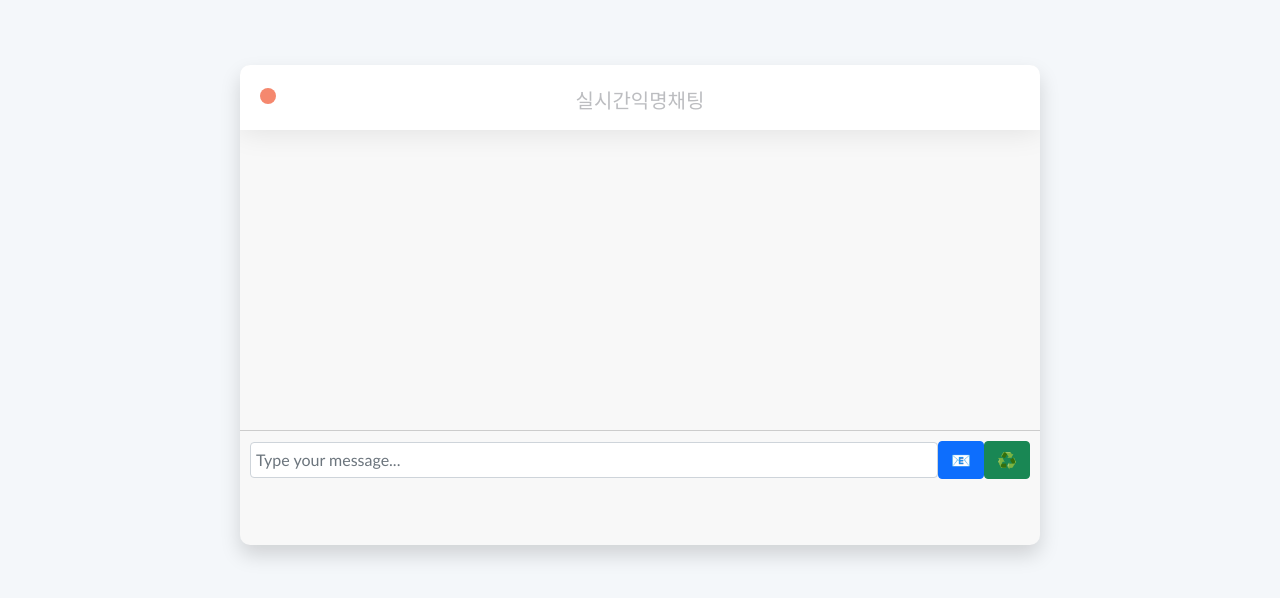
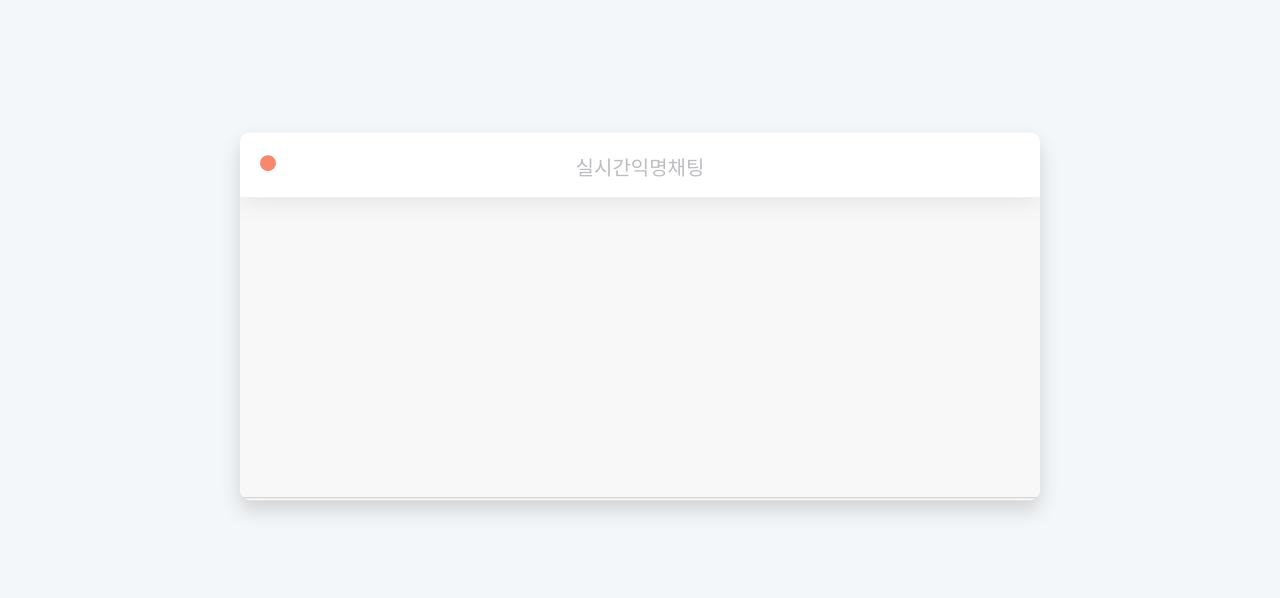
Before and after one commit to EstSoftOrmi3FinalProject/SchoolTalks-Frontend, a plain HTML site: page chat/index.html in a window 1280 px wide. Shown: the part 448-1046 px from the top of the page. Drawn offline with Linux system fonts and the light colour scheme; no server answers.

Commit message:
:art: UI 수정

```diff
--- a/chat/index.html
+++ b/chat/index.html
@@ -44,8 +44,8 @@
         </div>
     </section>
     <!-- Start Hero Area -->
-    <section class="hero-area" style =  "height: 80vh";>
-        <div class="chat_window">
+    <section class="hero-area" style ="height: 80vh";>
+        <div class="chat_window" style ="max-height: 46vh">
             <div class="top_menu">
                 <div class="buttons">
                     <div class="button close"></div>
```
